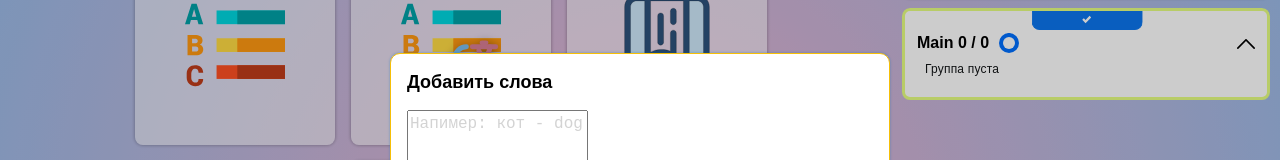
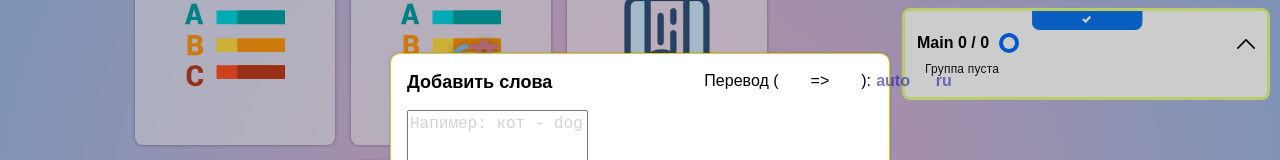
Before and after one commit to Kiyamov-Bulat/my-dictionary, a React app: page / in a window 1280 px wide. Shown: the part 147-307 px from the top of the page. Built offline with nearby package versions, Linux system fonts and the light colour scheme.

Commit message:
add languages to addUnitsModal

```diff
--- a/src/widgets/controlPanel/addUnitsButton.tsx
+++ b/src/widgets/controlPanel/addUnitsButton.tsx
@@ -12,6 +12,7 @@ import {useDispatch} from 'react-redux';
 import {addUnits} from '../../store/slices/dictionary';
 import {HotkeyManagerContext} from '../../components/hotkeyManger';
 import useCloseHotkey from '../../hooks/useCloseHotkey';
+import Languages from '../translate/languages';
 
 const ADD_UNITS_MODAL_CONTEXT = 'ADD_UNITS_MODAL_CONTEXT';
 
@@ -45,6 +46,7 @@ const AddUnitsButton: FC = () => {
         <>
             <ButtonWithTooltip Icon={PlusIcon} action={open} tipContent={'Добавить в группы'}/>
             <Modal className={styles.addUnitsModal} isOpen={isOpen} title={'Добавить слова'} onClose={close}>
+                <Languages className={styles.languages}/>
                 <TextField className={styles.addUnitsModalTextField} placeholder={'Напимер: кот - dog'} value={rawUnits} onChange={setRawUnits} multiline={true} maxLength={1000}/>
                 <Button variant={'primary'} onClick={handleAddUnits}>Добавить</Button>
             </Modal>
--- a/src/widgets/controlPanel/styles.module.scss
+++ b/src/widgets/controlPanel/styles.module.scss
@@ -45,3 +45,9 @@
     height: 100%;
   }
 }
+
+.languages {
+  position: absolute;
+  top: 16px;
+  right: 16px;
+}
--- a/src/widgets/translate/index.tsx
+++ b/src/widgets/translate/index.tsx
@@ -7,12 +7,9 @@ import {selectTextLang, selectTransLang} from '../../store/selectors/configurati
 import AddField from '../../components/addField';
 import {addTranslationUnit} from '../../store/slices/dictionary';
 import cx from 'classnames';
-import EditableLabel from '../../components/editableLabel';
 import Notice from '../../components/notice';
-import ConfigurationModel, {DEFAULT_TEXT_LANG} from '../../models/configuration';
-import {setTransLang} from '../../store/slices/configuration';
 import HOTKEYS from '../../utils/hotkeys';
-import Header from './header';
+import Languages from './languages';
 
 export type TranslateProps = {
     extended?: boolean
@@ -65,7 +62,7 @@ const Translate: FC<TranslateProps> = ({ extended = false, className, placeholde
     return (
         <div className={cx(styles.translateContainer, className)}>
             <div className={styles.translation}>
-                <Header textLang={textLang} transLang={transLang}/>
+                <Languages/>
                 <p className={cx({ [styles.placeholder]: !translation?.translation })}>
                     {translation?.translation || placeholder}
                 </p>
--- a/src/widgets/translate/header.tsx
+++ b/src/widgets/translate/languages.tsx
@@ -2,16 +2,20 @@ import React, {FC} from 'react';
 import styles from './styles.module.scss';
 import EditableLabel from '../../components/editableLabel';
 import ConfigurationModel from '../../models/configuration';
-import {useDispatch} from 'react-redux';
+import {useDispatch, useSelector} from 'react-redux';
 import {setTextLang, setTransLang} from '../../store/slices/configuration';
+import {selectTextLang, selectTransLang} from '../../store/selectors/configuration';
+import cx from 'classnames';
 
 type HeaderProps = {
-    textLang: string
-    transLang: string
+    className?: string
 };
 
-const Header: FC<HeaderProps> = ({ transLang, textLang }) => {
+const Languages: FC<HeaderProps> = ({ className }) => {
    const dispatch = useDispatch();
+    const textLang = useSelector(selectTextLang);
+    const transLang = useSelector(selectTransLang);
+
     const onTextLangChange = (lang: string): boolean => {
         if (!lang) { return true; }
         dispatch(setTextLang(lang));
@@ -25,7 +29,7 @@ const Header: FC<HeaderProps> = ({ transLang, textLang }) => {
         return false;
     };
     return (
-        <div className={styles.transLangContainer}>
+        <div className={cx(styles.transLangContainer, className)}>
             Перевод (
             <EditableLabel
                 maxLength={4}
@@ -43,4 +47,4 @@ const Header: FC<HeaderProps> = ({ transLang, textLang }) => {
     );
 };
 
-export default Header;
+export default Languages;
```
